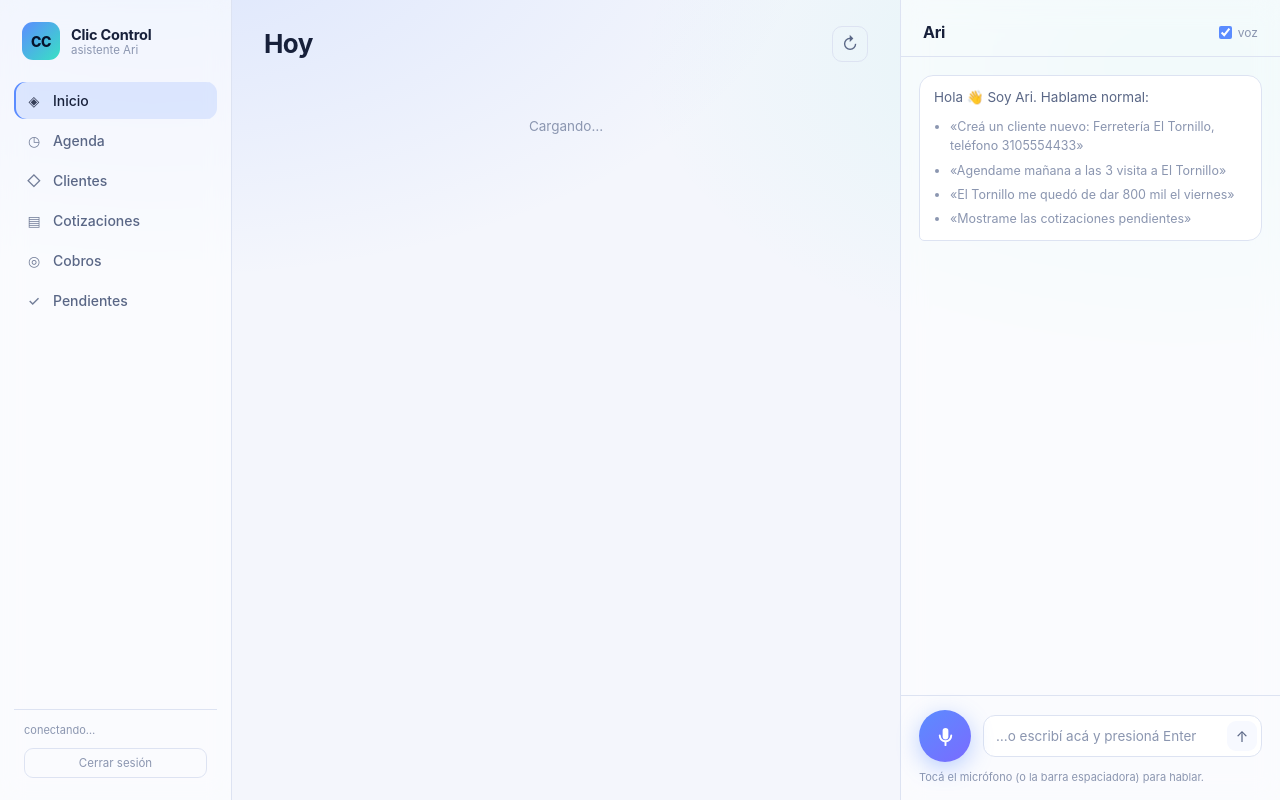
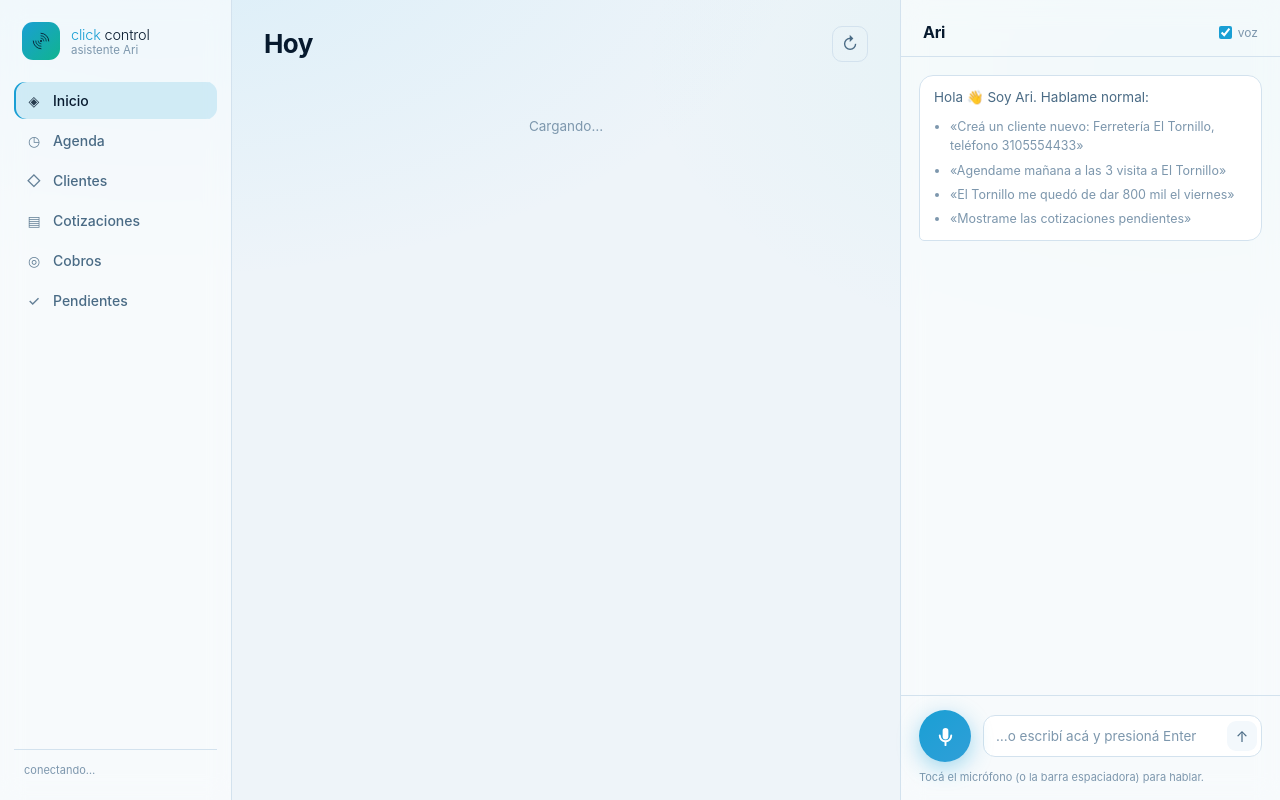
Before and after one commit to diufuture/Agente-Ari-, a PHP site: page / in a window 1280 px wide. Run offline with PHP 8.4, Linux system fonts and the light colour scheme.

Commit message:
Colores del logo, scroll del chat y micrófono sin voz disponible
Tres arreglos reportados en uso real:

1. El chat crecía sin fin en vez de scrollear, y la caja de texto terminaba
   fuera de la pantalla. Causa: los items de grid y flex traen min-height:auto,
   así que el panel se negaba a encogerse por debajo de su contenido y
   overflow-y:auto nunca se activaba. Con min-height:0 en .voz, .conversacion,
   .principal y .contenido el panel se queda del alto de la ventana.
   Medido: el panel pasó de 4102px en una ventana de 900px a 900px justos.

2. En el celular el botón de hablar quedaba desactivado. Los navegadores sólo
   entregan el micrófono en localhost o con https, y entrando por IP la API
   desaparece. Ahora se distingue "este navegador no puede" de "esta dirección
   no puede", el botón nunca se desactiva —tocarlo abre la conversación con el
   teclado listo— y explica el motivo en vez de quedarse mudo.

3. Paleta tomada del logo: marino #071a2e de fondo, cian #5fc9f3 de la palabra
   "click" y blanco de "control". Marca tipográfica y anillos concéntricos del
   isotipo en la barra lateral, la pantalla de acceso y el ícono de la app.

De paso: el botón de cerrar sesión se veía aunque no hubiera contraseña
configurada, porque la regla .salir le ganaba al atributo hidden.

Co-Authored-By: Claude Opus 5 <noreply@anthropic.com>
Claude-Session: https://claude.ai/code/session_0113RqyvcfRGB8AjRQeKhco8

```diff
--- a/public/index.html
+++ b/public/index.html
@@ -3,13 +3,13 @@
 <head>
   <meta charset="utf-8" />
   <meta name="viewport" content="width=device-width, initial-scale=1, viewport-fit=cover" />
-  <meta name="theme-color" content="#0a0e1a" media="(prefers-color-scheme: dark)" />
-  <meta name="theme-color" content="#f4f6fc" media="(prefers-color-scheme: light)" />
+  <meta name="theme-color" content="#071a2e" media="(prefers-color-scheme: dark)" />
+  <meta name="theme-color" content="#eef4f9" media="(prefers-color-scheme: light)" />
   <meta name="mobile-web-app-capable" content="yes" />
   <meta name="apple-mobile-web-app-capable" content="yes" />
   <meta name="apple-mobile-web-app-status-bar-style" content="black-translucent" />
   <meta name="apple-mobile-web-app-title" content="Ari" />
-  <title>Clic Control · Ari</title>
+  <title>Click Control · Ari</title>
   <link rel="stylesheet" href="/styles.css" />
   <link rel="manifest" href="/manifest.webmanifest" />
   <link rel="icon" href="/icono.svg" type="image/svg+xml" />
@@ -21,9 +21,21 @@
     <!-- ───────────── Barra lateral ───────────── -->
     <aside class="sidebar">
       <div class="marca">
-        <div class="marca-logo">CC</div>
+        <div class="marca-logo">
+          <svg class="marca-mark" viewBox="0 0 192 192" aria-hidden="true">
+            <g fill="none" stroke="currentColor" stroke-linecap="round">
+              <path d="M96 34a62 62 0 0 1 62 62" stroke-width="7"/>
+              <path d="M96 158a62 62 0 0 1-62-62" stroke-width="7"/>
+              <path d="M96 54a42 42 0 0 1 42 42" stroke-width="6"/>
+              <path d="M96 138a42 42 0 0 1-42-42" stroke-width="6"/>
+              <path d="M96 73a23 23 0 0 1 23 23" stroke-width="5"/>
+              <path d="M96 119a23 23 0 0 1-23-23" stroke-width="5"/>
+            </g>
+            <circle cx="96" cy="96" r="8" fill="currentColor"/>
+          </svg>
+        </div>
         <div>
-          <strong>Clic Control</strong>
+          <strong class="marca-nombre"><i>click</i> control</strong>
           <span>asistente Ari</span>
         </div>
       </div>
--- a/public/styles.css
+++ b/public/styles.css
@@ -3,19 +3,24 @@
    ══════════════════════════════════════════════════════════════════ */
 
 :root {
-  --fondo:        #0a0e1a;
-  --fondo-2:      #0f1526;
-  --panel:        #131a2e;
-  --panel-alto:   #182140;
-  --borde:        #23304f;
-  --texto:        #e8ecf7;
-  --texto-2:      #8f9dc0;
-  --texto-3:      #5d6b8f;
-  --acento:       #5b8cff;
-  --acento-2:     #38e1c4;
-  --alerta:       #ff6b7a;
+  /* Paleta tomada del logo de Click Control: azul marino de fondo,
+     cian de la palabra "click" y blanco de "control". */
+  --marino:       #071a2e;
+  --cian:         #5fc9f3;
+
+  --fondo:        #071a2e;
+  --fondo-2:      #0b2340;
+  --panel:        #0e2b4c;
+  --panel-alto:   #14375e;
+  --borde:        #1d4a75;
+  --texto:        #f2f6f9;
+  --texto-2:      #9db8d0;
+  --texto-3:      #6a89a8;
+  --acento:       #5fc9f3;
+  --acento-2:     #4fd9c0;
+  --alerta:       #ff7085;
   --ambar:        #ffb454;
-  --verde:        #3fd68a;
+  --verde:        #45d99a;
   --radio:        16px;
   --sombra:       0 10px 40px rgba(0, 0, 0, .45);
   --tipo:         'Inter', -apple-system, BlinkMacSystemFont, 'Segoe UI', Roboto, sans-serif;
@@ -23,14 +28,16 @@
 
 @media (prefers-color-scheme: light) {
   :root {
-    --fondo:      #f4f6fc;
-    --fondo-2:    #eef1fa;
+    --fondo:      #eef4f9;
+    --fondo-2:    #e5eef6;
     --panel:      #ffffff;
-    --panel-alto: #f7f9ff;
-    --borde:      #dde3f2;
-    --texto:      #17203a;
-    --texto-2:    #5a6786;
-    --texto-3:    #8b96b0;
+    --panel-alto: #f3f8fc;
+    --borde:      #d3e2ee;
+    --texto:      #071a2e;
+    --texto-2:    #4a6b85;
+    --texto-3:    #7d97ad;
+    --acento:     #1a9fd4;
+    --acento-2:   #10b48f;
     --sombra:     0 10px 30px rgba(23, 32, 58, .10);
   }
 }
@@ -40,8 +47,8 @@
 body {
   font-family: var(--tipo);
   background:
-    radial-gradient(1100px 600px at 12% -10%, rgba(91, 140, 255, .16), transparent 60%),
-    radial-gradient(900px 500px at 92% 8%, rgba(56, 225, 196, .10), transparent 60%),
+    radial-gradient(1100px 600px at 12% -10%, rgba(95, 201, 243, .14), transparent 60%),
+    radial-gradient(900px 500px at 92% 8%, rgba(79, 217, 192, .08), transparent 60%),
     var(--fondo);
   color: var(--texto);
   min-height: 100vh;
@@ -76,7 +83,7 @@ button { cursor: pointer; border: none; background: none; }
   width: 38px; height: 38px; border-radius: 11px;
   display: grid; place-items: center;
   background: linear-gradient(135deg, var(--acento), var(--acento-2));
-  color: #06122b; font-weight: 800; font-size: 14px; letter-spacing: -.5px;
+  color: var(--marino); font-weight: 800; font-size: 14px; letter-spacing: -.5px;
 }
 .marca strong { display: block; font-size: 14.5px; letter-spacing: -.2px; }
 .marca span   { display: block; font-size: 11.5px; color: var(--texto-3); }
@@ -102,14 +109,14 @@ button { cursor: pointer; border: none; background: none; }
   background: var(--panel-alto); color: var(--texto-2);
 }
 .badge:empty { display: none; }
-.nav-item.activo .badge { background: var(--acento); color: #06122b; }
+.nav-item.activo .badge { background: var(--acento); color: var(--marino); }
 
 .sidebar-pie { padding: 12px 10px 0; border-top: 1px solid var(--borde); }
 .estado { font-size: 11px; color: var(--texto-3); line-height: 1.5; word-break: break-all; }
 
 /* ─────────── Principal ─────────── */
 
-.principal { display: flex; flex-direction: column; min-width: 0; overflow: hidden; }
+.principal { display: flex; flex-direction: column; min-width: 0; min-height: 0; overflow: hidden; }
 
 .cabecera {
   display: flex; align-items: flex-end; justify-content: space-between;
@@ -125,7 +132,7 @@ button { cursor: pointer; border: none; background: none; }
 }
 .btn-fantasma:hover { background: var(--panel-alto); color: var(--texto); transform: rotate(90deg); }
 
-.contenido { flex: 1; overflow-y: auto; padding: 4px 32px 40px; }
+.contenido { flex: 1; min-height: 0; overflow-y: auto; padding: 4px 32px 40px; }
 
 /* ─────────── Tarjetas de métricas ─────────── */
 
@@ -227,6 +234,7 @@ td.num { text-align: right; font-variant-numeric: tabular-nums; white-space: now
 
 .voz {
   display: flex; flex-direction: column;
+  min-height: 0;   /* sin esto el panel crece con el chat en vez de scrollear */
   border-left: 1px solid var(--borde);
   background: color-mix(in srgb, var(--panel) 55%, transparent);
   backdrop-filter: blur(12px);
@@ -235,13 +243,15 @@ td.num { text-align: right; font-variant-numeric: tabular-nums; white-space: now
 .voz-cabecera {
   display: flex; align-items: center; justify-content: space-between;
   padding: 22px 22px 14px; border-bottom: 1px solid var(--borde);
+  flex-shrink: 0;
 }
 .voz-cabecera h2 { font-size: 16px; letter-spacing: -.3px; }
 .switch { display: flex; align-items: center; gap: 6px; font-size: 12px; color: var(--texto-3); cursor: pointer; }
 .switch input { accent-color: var(--acento); cursor: pointer; }
 
 .conversacion {
-  flex: 1; overflow-y: auto; padding: 18px;
+  flex: 1; min-height: 0; overflow-y: auto; overscroll-behavior: contain;
+  padding: 18px;
   display: flex; flex-direction: column; gap: 10px;
 }
 
@@ -251,7 +261,7 @@ td.num { text-align: right; font-variant-numeric: tabular-nums; white-space: now
 }
 @keyframes aparecer { from { opacity: 0; transform: translateY(6px); } }
 .burbuja.yo {
-  align-self: flex-end; background: var(--acento); color: #06122b;
+  align-self: flex-end; background: var(--acento); color: var(--marino);
   font-weight: 500; border-bottom-right-radius: 5px;
 }
 .burbuja.ari {
@@ -280,13 +290,13 @@ td.num { text-align: right; font-variant-numeric: tabular-nums; white-space: now
 @keyframes latir { 0%, 60%, 100% { opacity: .25; transform: translateY(0); } 30% { opacity: 1; transform: translateY(-3px); } }
 
 /* Entrada */
-.entrada { padding: 14px 18px 6px; display: flex; align-items: center; gap: 12px; border-top: 1px solid var(--borde); }
+.entrada { padding: 14px 18px 6px; display: flex; align-items: center; gap: 12px; border-top: 1px solid var(--borde); flex-shrink: 0; }
 
 .mic {
   position: relative; flex-shrink: 0;
   width: 52px; height: 52px; border-radius: 50%;
   display: grid; place-items: center;
-  background: linear-gradient(140deg, var(--acento), #7a6bff);
+  background: linear-gradient(140deg, var(--acento), #2f9fd8);
   box-shadow: 0 6px 22px color-mix(in srgb, var(--acento) 40%, transparent);
   transition: transform .16s;
 }
@@ -317,9 +327,9 @@ td.num { text-align: right; font-variant-numeric: tabular-nums; white-space: now
   width: 30px; height: 30px; border-radius: 9px; flex-shrink: 0;
   background: var(--panel-alto); color: var(--texto-2); font-size: 15px;
 }
-.caja-texto button:hover { background: var(--acento); color: #06122b; }
+.caja-texto button:hover { background: var(--acento); color: var(--marino); }
 
-.pista { padding: 2px 18px 16px; font-size: 11px; color: var(--texto-3); min-height: 26px; }
+.pista { padding: 2px 18px 16px; font-size: 11px; color: var(--texto-3); min-height: 26px; flex-shrink: 0; }
 
 /* Aviso flotante */
 .aviso {
@@ -474,7 +484,7 @@ td.num { text-align: right; font-variant-numeric: tabular-nums; white-space: now
 
   .fab-mic {
     width: 60px; height: 60px;
-    background: linear-gradient(140deg, var(--acento), #7a6bff);
+    background: linear-gradient(140deg, var(--acento), #2f9fd8);
     box-shadow: 0 8px 26px color-mix(in srgb, var(--acento) 45%, transparent);
   }
   .fab-mic svg { width: 27px; height: 27px; fill: #fff; }
@@ -577,7 +587,7 @@ td.num { text-align: right; font-variant-numeric: tabular-nums; white-space: now
 .entrada-caja input:focus { border-color: var(--acento); }
 .entrada-caja button {
   margin-top: 4px; padding: 13px; border-radius: 11px; font-size: 15px; font-weight: 600;
-  background: linear-gradient(140deg, var(--acento), #7a6bff); color: #fff;
+  background: linear-gradient(140deg, var(--acento), #2f9fd8); color: #fff;
   transition: transform .15s, opacity .15s;
 }
 .entrada-caja button:hover { transform: translateY(-1px); }
@@ -591,3 +601,26 @@ td.num { text-align: right; font-variant-numeric: tabular-nums; white-space: now
   border: 1px solid var(--borde); transition: .15s;
 }
 .salir:hover { color: var(--alerta); border-color: var(--alerta); }
+
+/* Micrófono sin voz disponible (dirección sin https o navegador incompatible):
+   sigue siendo tocable —abre el teclado— pero se ve apagado. */
+.mic.sin-voz, .fab-mic.sin-voz { background: var(--panel-alto); }
+.mic.sin-voz svg, .fab-mic.sin-voz svg { fill: var(--texto-3); }
+.fab-mic.sin-voz { box-shadow: none; border: 1px solid var(--borde); }
+
+/* ─────────── Marca ─────────── */
+
+.marca-logo { padding: 7px; }
+.marca-mark { width: 100%; height: 100%; display: block; color: var(--marino); }
+.marca-logo.grande { padding: 10px; }
+
+/* Bloque tipográfico del logo: "click" en cian, "control" en blanco,
+   trazo fino y letras espaciadas, como en la marca. */
+.marca-nombre {
+  font-weight: 300; letter-spacing: .04em; font-size: 15px;
+  color: var(--texto);
+}
+.marca-nombre i { font-style: normal; color: var(--acento); }
+.entrada-caja h1.marca-nombre { font-size: 25px; font-weight: 300; letter-spacing: .05em; }
+/* El atributo hidden debe ganarle a la regla de arriba */
+.salir[hidden] { display: none; }
```
Also changed, not shown: public/app.js (+32 -9 lines), public/login.html (+17 -5 lines), public/icono.svg.
